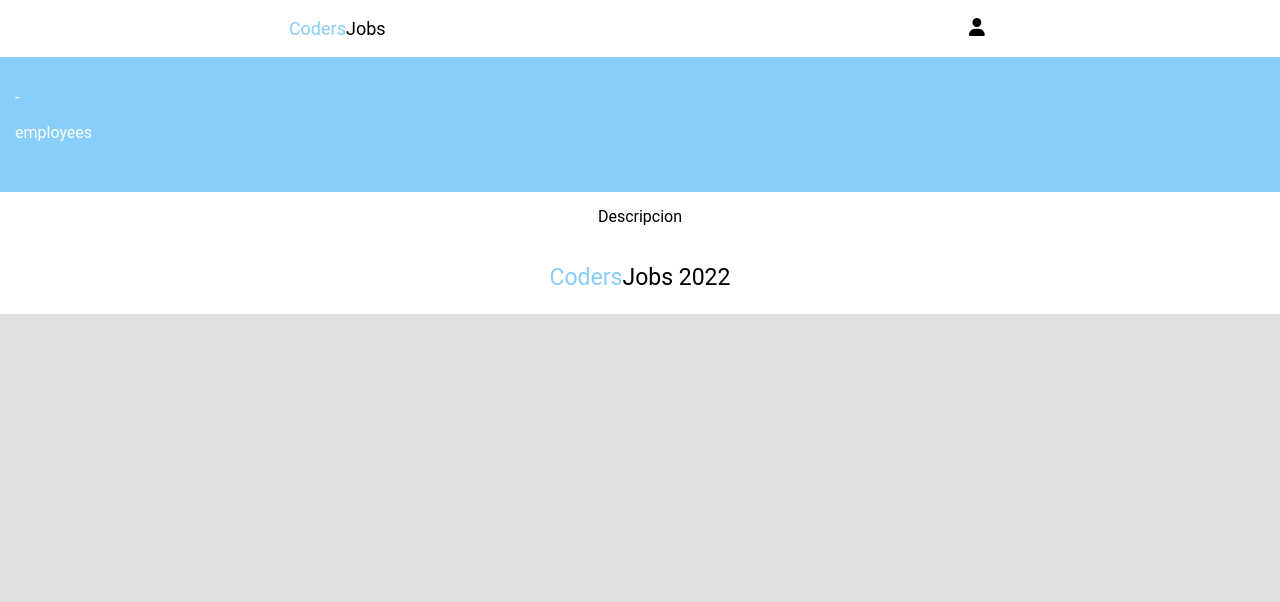
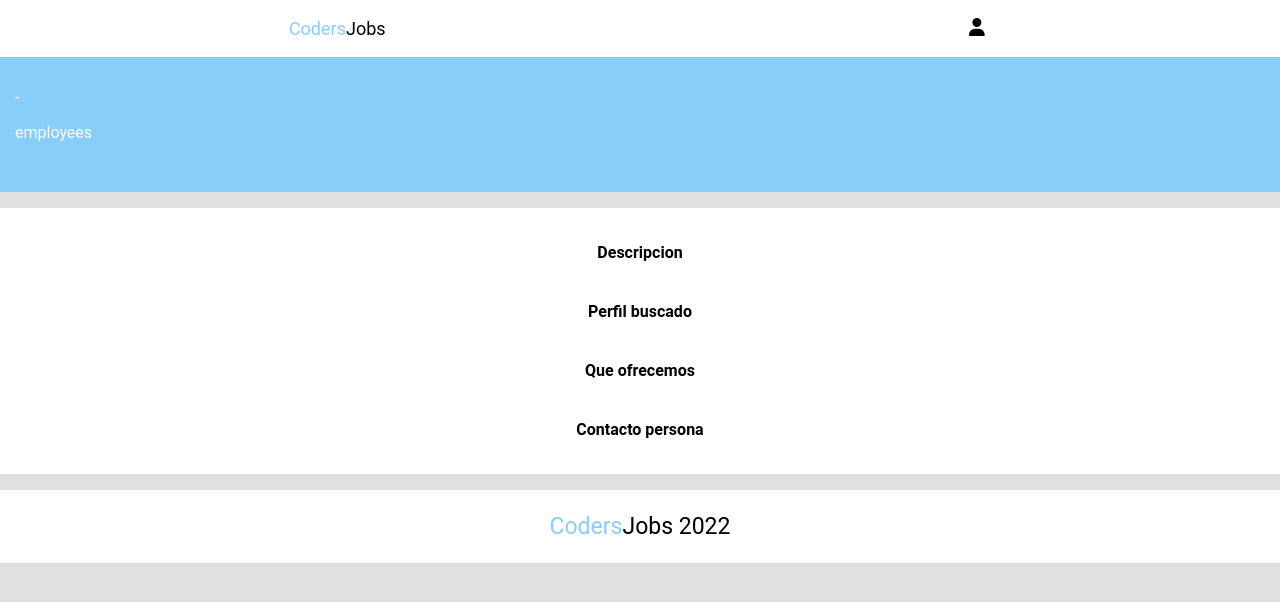
Before and after one commit to DavidLlobet/CodersJobs-FrontEnd, a React (Create React App) app: page /jobs/1 in a window 1280 px wide. Shown: the top 602 px of the page. Built offline with nearby package versions, Linux system fonts and the light colour scheme; no server answers.

Commit message:
Completed the job details

```diff
--- a/src/components/JobDetail/JobDetail.scss
+++ b/src/components/JobDetail/JobDetail.scss
@@ -1,3 +1,8 @@
+.detail {
+  display: flex;
+  flex-direction: column;
+}
+
 .detail-header {
   background-color: #87cefa;
   height: 135px;
@@ -13,7 +18,20 @@
 .detail-info {
   display: flex;
   flex-direction: column;
-  align-items: center;
+  align-items: baseline;
   background-color: #fff;
   padding: 15px 15px;
 }
+
+.detail-item {
+  display: flex;
+  flex-direction: column;
+  margin: 10px auto;
+  padding: 0 15px;
+  align-self: flex-start;
+}
+
+.detail-item-title {
+  font-weight: bold;
+  padding: 10px 0;
+}
--- a/src/components/JobDetail/JobDetail.tsx
+++ b/src/components/JobDetail/JobDetail.tsx
@@ -20,14 +20,24 @@ const JobDetail = ():JSX.Element => {
         <p> {job.company} - {job.location} </p>
         <p> {job.numberOfWorkers} employees </p>
       </div>
-      <div className='detail-info'>
-        <div className='detail-description'>
-          <span> Descripcion </span>
+      <ul className='detail-info'>
+        <li className='detail-item'>
+          <span className='detail-item-title'> Descripcion </span>
           {job.description}
-        </div>
-        <div> {job.desiredProfile} </div>
-        <div> {job.contactPerson} </div>
-      </div>
+        </li>
+        <li className='detail-item'>
+          <span className='detail-item-title'> Perfil buscado </span>
+          {job.desiredProfile}
+        </li>
+        <li className='detail-item'>
+          <span className='detail-item-title'> Que ofrecemos </span>
+          {job.salary}
+        </li>
+        <li className='detail-item'>
+          <span className='detail-item-title'> Contacto persona </span>
+          {job.contactPerson}
+        </li>
+      </ul>
     </div>
 )};
 
```
